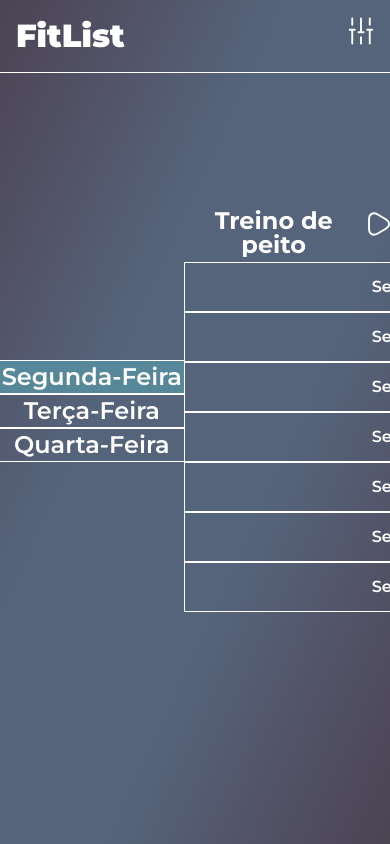
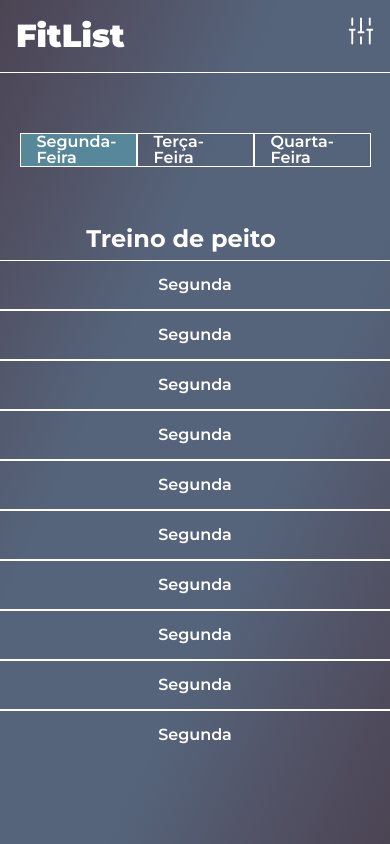
Before and after one commit to GustavoGomesDias/fitlist-frontend, a Next.js app: page /home/id in a window 390 px wide. Built offline with nearby package versions, Linux system fonts and the light colour scheme.

Commit message:
feat: add mobile user home page

```diff
--- a/src/components/Logo/Logo.tsx
+++ b/src/components/Logo/Logo.tsx
@@ -4,11 +4,12 @@ export interface LoginProps {
     size: 'xl' | 'md'
     hoverEffect?: boolean
     logoHeightClass: string
+    title?: string
 }
 
-export const Logo = ({ size, hoverEffect, logoHeightClass }: LoginProps) => {
+export const Logo = ({ size, hoverEffect, logoHeightClass, title }: LoginProps) => {
 
     return (
-        <h1 className={`${styles['logo']} ${hoverEffect ? styles['logo-non-transition'] : ''} ${styles[size]} ${styles[logoHeightClass]}`}>FitList</h1>
+        <h1 className={`${styles['logo']} ${hoverEffect ? styles['logo-non-transition'] : ''} ${styles[size]} ${styles[logoHeightClass]}`} title={title || ''}>FitList</h1>
     );
 };
--- a/src/components/TrainingSection/TrainingSection.module.css
+++ b/src/components/TrainingSection/TrainingSection.module.css
@@ -90,3 +90,30 @@
 .play-btn img:hover {
     transform: scale(1.1);
 }
+
+.exercism-plan {
+    height: 70%;
+    padding: 0 1rem;
+}
+
+
+@media (max-width: 767px) {
+    .fd-training-section {
+        flex-direction: column;
+    }
+
+    .exercism-plan {
+        height: 100%;
+        padding: 0 1rem;
+    }
+
+    .fd-weekdays {
+        flex-direction: row;
+        width: 90%;
+        font-size: 1rem;
+    }
+
+    .fd-days:hover {
+        transform: scale(1);
+    }
+}
--- a/src/components/TrainingSection/FullDisplayTrainingSection.tsx
+++ b/src/components/TrainingSection/TrainingSection.tsx
@@ -2,7 +2,7 @@ import { useState, MouseEvent } from 'react';
 import Link from 'next/link';
 import styles from '@/components/TrainingSection/TrainingSection.module.css';
 
-export const FullDisplayTrainingSection = () => {
+export const TrainingSection = () => {
     const [startIndex, setStartIndex] = useState(0);
     const daysOfWeek = [
         'Segunda-Feira', 'Terça-Feira', 'Quarta-Feira',
@@ -36,18 +36,23 @@ export const FullDisplayTrainingSection = () => {
             <div className={`${styles['fd-weekdays']}`}>
                 {/* <h3 className={`${styles['fd-title']}`}>Dias da Semana</h3> */}
                 {daysOfWeek.slice(startIndex, startIndex + maxVisibleSpans).map((day, index) => (
-                    <span key={index} className={`${styles['fd-days']} ${styles[`i-${index}`]}`} onClick={(e) => handleSpanClick(e, day, index)}>{day}</span>
+                    <span key={index} className={`${styles['fd-days']} ${styles[`i-${index}`]}`} onClick={(e) => handleSpanClick(e, day, index)} title={day}>{day}</span>
                 ))}
             </div>
 
             <div className={`${styles['exercism-plan']}`}>
                 <div className={`${styles['title']}`}>
                     <h3 className={`${styles['fd-title']}`}>Treino de peito</h3>
-                    <div className={`${styles['play-btn']}`}>
+                    <div className={`${styles['play-btn']}`} title='Começar treino'>
                         <img src="/images/play.svg" alt="" />
                     </div>
                 </div>
                 <div className={`${styles['exercism']}`}>
+                    <span className={`${styles['fd-exer']}`}>Segunda</span>
+                    <span className={`${styles['fd-exer']}`}>Segunda</span>
+                    <span className={`${styles['fd-exer']}`}>Segunda</span>
+                    <span className={`${styles['fd-exer']}`}>Segunda</span>
+                    <span className={`${styles['fd-exer']}`}>Segunda</span>
                     <span className={`${styles['fd-exer']}`}>Segunda</span>
                     <span className={`${styles['fd-exer']}`}>Segunda</span>
                     <span className={`${styles['fd-exer']}`}>Segunda</span>
--- a/src/components/UI/Header/Header.tsx
+++ b/src/components/UI/Header/Header.tsx
@@ -11,7 +11,7 @@ export const Header = ({ navItemComponents }: HeaderProps) => {
     return (
         <header className={`${style['fl-header']}`}>
             <Link href='/' className={`${style['fl-header-logo']}`}>
-                <Logo size='xl' logoHeightClass='header-logo' />
+                <Logo size='xl' logoHeightClass='header-logo' title='Voltar para tela inicial' />
             </Link>
             <nav className={`${style['fl-nav']}`}>
                 {navItemComponents.map((navItem, index) => <NavItem navItemComponent={navItem} index={index}/>)}
--- a/src/pages/home/id.tsx
+++ b/src/pages/home/id.tsx
@@ -2,7 +2,7 @@ import { Header } from '@/components/UI/Header/Header';
 import { SEO } from '@/components/SEO/SEO';
 import Image from 'next/image';
 import styles from '@/styles/UserHome.module.css';
-import { FullDisplayTrainingSection } from '@/components/TrainingSection/FullDisplayTrainingSection';
+import { TrainingSection } from '@/components/TrainingSection/TrainingSection';
 
 export default function Home() {
     return (
@@ -14,7 +14,7 @@ export default function Home() {
                 ]}
             />
 
-            <FullDisplayTrainingSection />
+            <TrainingSection />
         </>
     );
 }
--- a/src/styles/globals.css
+++ b/src/styles/globals.css
@@ -91,3 +91,14 @@ p {
 a {
   text-decoration: none;
 }
+
+*::-webkit-scrollbar {
+  background-color: #56889A;
+  width: 10px;
+  border-radius: 50px;
+}
+
+*::-webkit-scrollbar-thumb {
+  background-color: #92b3ad;
+  border-radius: 50px;
+}
```
